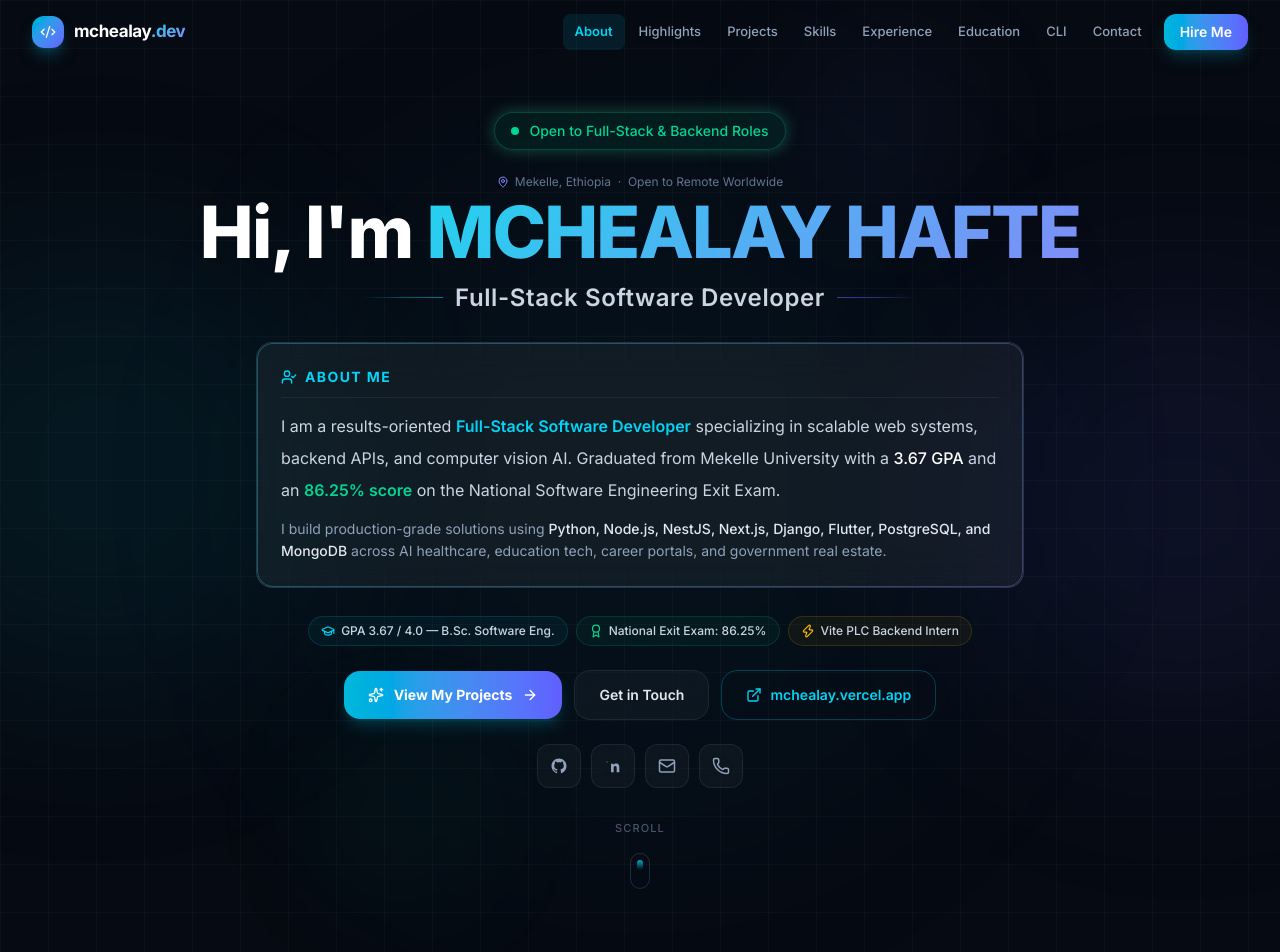
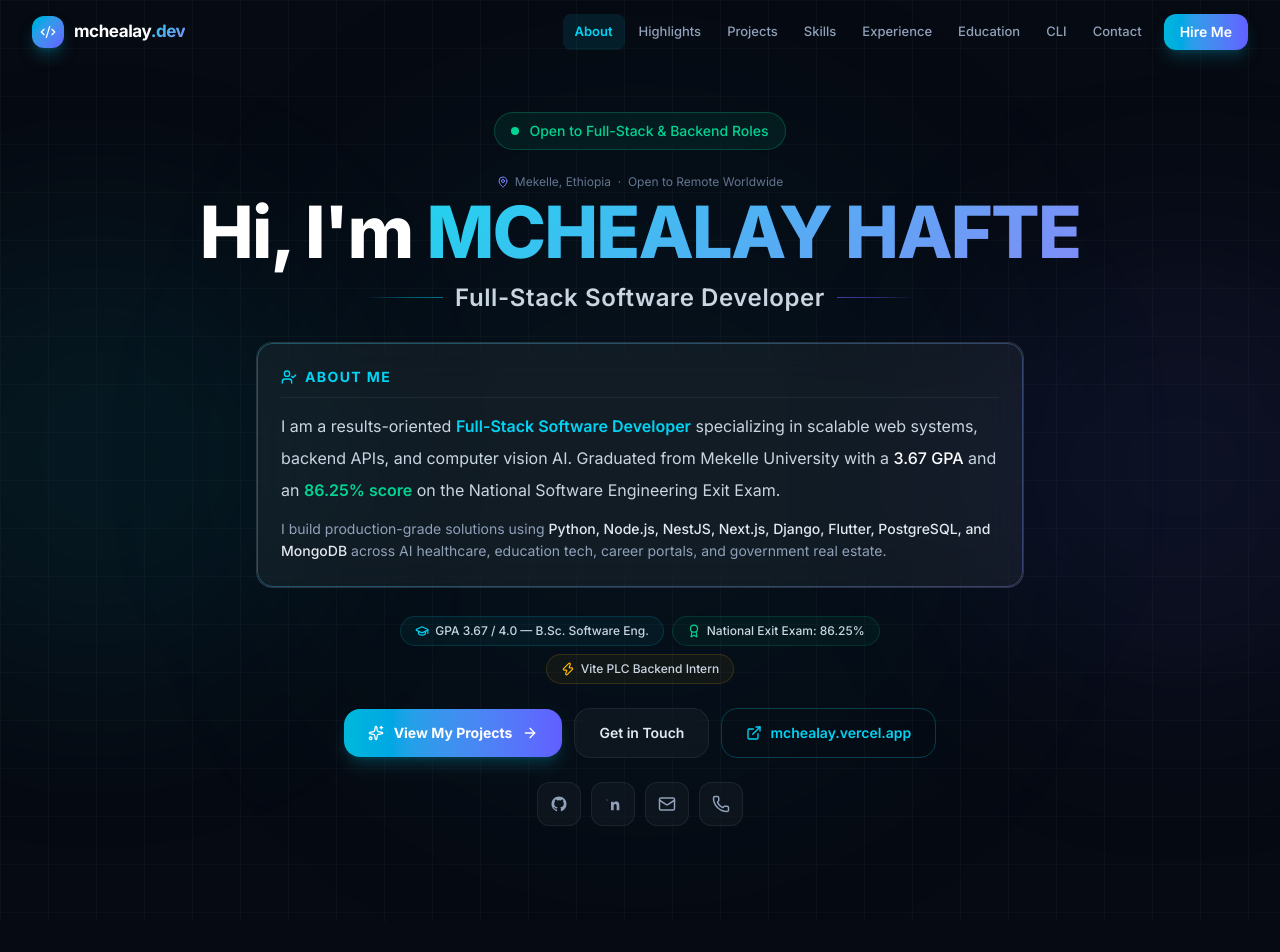
Before and after one commit to Mchealay/mchealay, a Next.js app: page / in a window 1280 px wide. Shown: the top 952 px of the page. Built offline with nearby package versions, Linux system fonts and the light colour scheme.

Commit message:
removed non-stop animations

```diff
--- a/src/app/globals.css
+++ b/src/app/globals.css
@@ -238,45 +238,6 @@ pre, code {
 }
 
 /* ========================
-   FLOATING ANIMATION
-   ======================== */
-@keyframes float {
-  0%, 100% { transform: translateY(0px); }
-  50% { transform: translateY(-8px); }
-}
-
-.float-slow {
-  animation: float 6s ease-in-out infinite;
-}
-
-/* ========================
-   SHIMMER EFFECT
-   ======================== */
-@keyframes shimmer {
-  0% { background-position: -200% center; }
-  100% { background-position: 200% center; }
-}
-
-.shimmer {
-  background: linear-gradient(90deg, transparent 0%, rgba(34, 211, 238, 0.12) 50%, transparent 100%);
-  background-size: 200% 100%;
-  animation: shimmer 2.5s infinite;
-}
-
-/* ========================
-   PULSE RING
-   ======================== */
-@keyframes pulse-ring {
-  0% { box-shadow: 0 0 0 0 rgba(34, 211, 238, 0.3); }
-  70% { box-shadow: 0 0 0 8px rgba(34, 211, 238, 0); }
-  100% { box-shadow: 0 0 0 0 rgba(34, 211, 238, 0); }
-}
-
-.pulse-ring {
-  animation: pulse-ring 2s ease-out infinite;
-}
-
-/* ========================
    MOBILE TOUCH TARGETS (<480px)
    ======================== */
 @media (max-width: 480px) {
@@ -297,34 +258,7 @@ pre, code {
   box-shadow: 0 20px 60px rgba(0, 0, 0, 0.4), 0 0 30px rgba(34, 211, 238, 0.06);
 }
 
-/* ========================
-   HERO BADGE PULSE
-   ======================== */
-@keyframes badge-glow {
-  0%, 100% { box-shadow: 0 0 8px rgba(52, 211, 153, 0.2); }
-  50% { box-shadow: 0 0 20px rgba(52, 211, 153, 0.4); }
-}
-.badge-glow {
-  animation: badge-glow 3s ease-in-out infinite;
-}
-
-/* ========================
-   GRADIENT BUTTON SHINE
-   ======================== */
+/* Static clean button style */
 .btn-gradient {
   position: relative;
-  overflow: hidden;
 }
-.btn-gradient::after {
-  content: '';
-  position: absolute;
-  top: 0;
-  left: -100%;
-  width: 100%;
-  height: 100%;
-  background: linear-gradient(90deg, transparent, rgba(255,255,255,0.12), transparent);
-  transition: left 0.4s ease;
-}
-.btn-gradient:hover::after {
-  left: 100%;
-}
--- a/src/components/sections/Hero.tsx
+++ b/src/components/sections/Hero.tsx
@@ -70,8 +70,8 @@ const containerVariants: Variants = {
 };
 
 const itemVariants: Variants = {
-  hidden: { opacity: 0, y: 28 },
-  visible: { opacity: 1, y: 0, transition: { duration: 0.65, ease: [0.22, 1, 0.36, 1] } },
+  hidden: { opacity: 0, y: 24 },
+  visible: { opacity: 1, y: 0, transition: { duration: 0.5, ease: 'easeOut' } },
 };
 
 export function Hero() {
@@ -88,8 +88,6 @@ export function Hero() {
         <div className="absolute top-1/4 -left-32 w-80 h-80 sm:w-[450px] sm:h-[450px] bg-cyan-500/8 rounded-full blur-[100px]" />
         <div className="absolute bottom-1/4 -right-32 w-80 h-80 sm:w-[450px] sm:h-[450px] bg-indigo-500/8 rounded-full blur-[100px]" />
         <div className="absolute top-1/2 left-1/2 -translate-x-1/2 -translate-y-1/2 w-[300px] h-[300px] sm:w-[700px] sm:h-[700px] bg-cyan-500/4 rounded-full blur-[120px]" />
-        <div className="absolute top-10 right-1/4 w-40 h-40 bg-indigo-400/6 rounded-full blur-3xl" />
-        <div className="absolute bottom-20 left-1/4 w-40 h-40 bg-emerald-400/5 rounded-full blur-3xl" />
       </div>
 
       <div className="relative z-10 w-full max-w-5xl mx-auto px-4 sm:px-6 lg:px-8 pt-20 pb-16 sm:pt-28 sm:pb-24">
@@ -99,13 +97,10 @@ export function Hero() {
           animate="visible"
           className="flex flex-col items-center gap-5 sm:gap-6 text-center"
         >
-          {/* — Availability & About Badge — */}
+          {/* — Availability Badge (Static clean status indicator) — */}
           <motion.div variants={itemVariants} className="flex flex-wrap items-center justify-center gap-2">
-            <span className="badge-glow inline-flex items-center gap-2.5 px-4 py-2 rounded-full border border-emerald-400/25 bg-emerald-400/8 text-emerald-400 text-xs sm:text-sm font-medium backdrop-blur-sm">
-              <span className="relative flex h-2 w-2 shrink-0">
-                <span className="animate-ping absolute inline-flex h-full w-full rounded-full bg-emerald-400 opacity-70" />
-                <span className="relative inline-flex rounded-full h-2 w-2 bg-emerald-400" />
-              </span>
+            <span className="inline-flex items-center gap-2.5 px-4 py-2 rounded-full border border-emerald-400/25 bg-emerald-400/8 text-emerald-400 text-xs sm:text-sm font-medium backdrop-blur-sm">
+              <span className="inline-flex rounded-full h-2 w-2 bg-emerald-400" />
               Open to Full-Stack &amp; Backend Roles
             </span>
           </motion.div>
@@ -161,10 +156,10 @@ export function Hero() {
             {highlights.map((chip) => (
               <span
                 key={chip.text}
-                className={`inline-flex items-center gap-1.5 px-3 py-1.5 rounded-full border text-[11px] sm:text-xs text-slate-300 font-medium whitespace-nowrap ${chip.color}`}
+                className={`inline-flex items-center gap-1.5 px-3.5 py-1.5 rounded-full border text-[11px] sm:text-xs text-slate-300 font-medium ${chip.color}`}
               >
                 {chip.icon}
-                {chip.text}
+                <span>{chip.text}</span>
               </span>
             ))}
           </motion.div>
@@ -178,10 +173,10 @@ export function Hero() {
             <a
               id="view-projects-btn"
               href="#projects"
-              className="btn-gradient relative group px-6 py-3.5 rounded-2xl font-bold text-sm bg-gradient-to-r from-cyan-500 to-indigo-500 text-white shadow-lg shadow-cyan-500/20 hover:shadow-cyan-500/35 hover:from-cyan-400 hover:to-indigo-400 transition-all duration-300 flex items-center justify-center gap-2.5 w-full sm:w-auto overflow-hidden whitespace-nowrap"
+              className="btn-gradient relative group px-6 py-3.5 rounded-2xl font-bold text-sm bg-gradient-to-r from-cyan-500 to-indigo-500 text-white shadow-lg shadow-cyan-500/20 hover:shadow-cyan-500/35 hover:from-cyan-400 hover:to-indigo-400 transition-all duration-300 flex items-center justify-center gap-2.5 w-full sm:w-auto"
             >
               <Sparkles className="w-4 h-4 shrink-0" />
-              View My Projects
+              <span>View My Projects</span>
               <ArrowRight className="w-4 h-4 shrink-0 group-hover:translate-x-1 transition-transform" />
             </a>
 
@@ -189,7 +184,7 @@ export function Hero() {
             <a
               id="contact-btn"
               href="#contact"
-              className="relative px-6 py-3.5 rounded-2xl font-semibold text-sm glass border border-white/12 text-slate-200 hover:bg-white/8 hover:border-cyan-400/35 hover:text-white transition-all duration-300 text-center w-full sm:w-auto whitespace-nowrap"
+              className="relative px-6 py-3.5 rounded-2xl font-semibold text-sm glass border border-white/12 text-slate-200 hover:bg-white/8 hover:border-cyan-400/35 hover:text-white transition-all duration-300 text-center w-full sm:w-auto"
             >
               Get in Touch
             </a>
@@ -200,10 +195,10 @@ export function Hero() {
               href="https://mchealay.vercel.app"
               target="_blank"
               rel="noopener noreferrer"
-              className="px-6 py-3.5 rounded-2xl font-semibold text-sm border border-cyan-400/25 text-cyan-400 hover:bg-cyan-400/10 hover:border-cyan-400/50 hover:text-cyan-300 transition-all duration-300 flex items-center justify-center gap-2 w-full sm:w-auto whitespace-nowrap"
+              className="px-6 py-3.5 rounded-2xl font-semibold text-sm border border-cyan-400/25 text-cyan-400 hover:bg-cyan-400/10 hover:border-cyan-400/50 hover:text-cyan-300 transition-all duration-300 flex items-center justify-center gap-2 w-full sm:w-auto"
             >
               <ExternalLink className="w-4 h-4 shrink-0" />
-              mchealay.vercel.app
+              <span>mchealay.vercel.app</span>
             </a>
           </motion.div>
 
@@ -217,8 +212,8 @@ export function Hero() {
                 target={link.href.startsWith('http') ? '_blank' : undefined}
                 rel={link.href.startsWith('http') ? 'noopener noreferrer' : undefined}
                 aria-label={link.label}
-                whileHover={{ scale: 1.12, y: -3 }}
-                whileTap={{ scale: 0.92 }}
+                whileHover={{ scale: 1.1, y: -2 }}
+                whileTap={{ scale: 0.95 }}
                 className={`w-11 h-11 rounded-xl glass border border-white/10 flex items-center justify-center text-slate-400 transition-all duration-200 ${link.color}`}
                 title={link.label}
               >
@@ -226,21 +221,6 @@ export function Hero() {
               </motion.a>
             ))}
           </motion.div>
-
-          {/* — Scroll Indicator — */}
-          <motion.div
-            variants={itemVariants}
-            className="hidden sm:flex flex-col items-center gap-2 mt-2 text-slate-600"
-          >
-            <span className="text-[11px] tracking-widest uppercase font-medium">Scroll</span>
-            <motion.div
-              animate={{ y: [0, 8, 0] }}
-              transition={{ duration: 2, repeat: Infinity, ease: 'easeInOut' }}
-              className="w-5 h-9 rounded-full border border-slate-700/60 flex items-start justify-center pt-1.5"
-            >
-              <div className="w-1.5 h-2.5 rounded-full bg-gradient-to-b from-cyan-400/80 to-transparent" />
-            </motion.div>
-          </motion.div>
         </motion.div>
       </div>
     </section>
```
